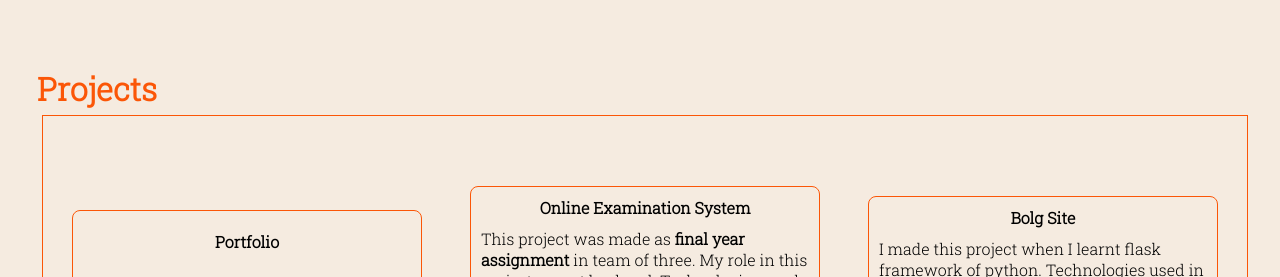
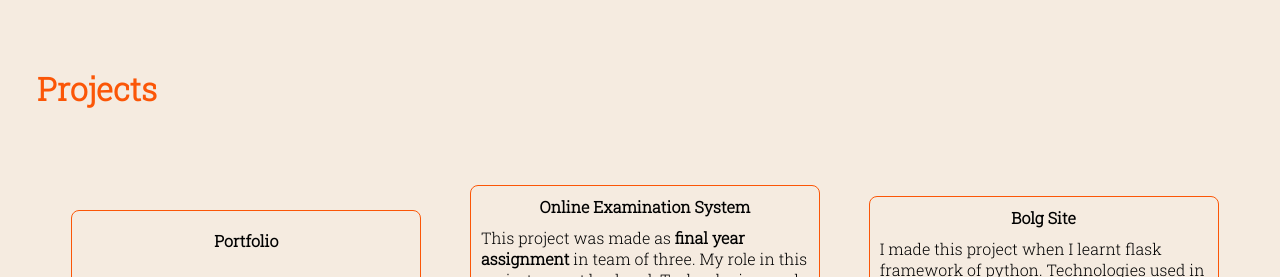
Before and after one commit to djgupta820/my-portfolio, a plain HTML site: page index.html in a window 1280 px wide. Shown: the part 2370-2647 px from the top of the page. Drawn offline with nearby package versions, Linux system fonts and the light colour scheme.

Commit message:
project complete

```diff
--- a/style.css
+++ b/style.css
@@ -246,7 +246,6 @@ h1{
 .all-projects{
     width: 100%;
     min-height: 90vh;
-    border: 1px solid var(--foreground);
     margin: 5px;
     display: flex;
     align-items: center;
```
